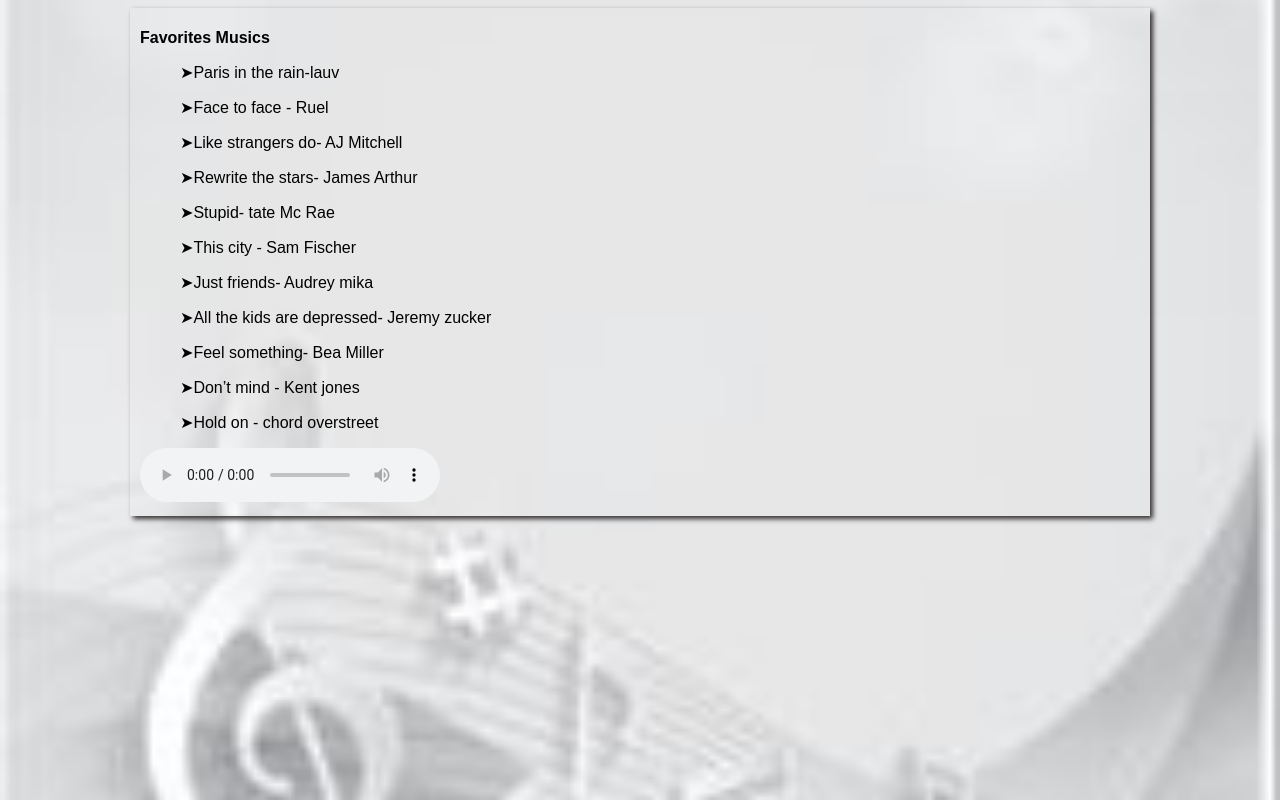
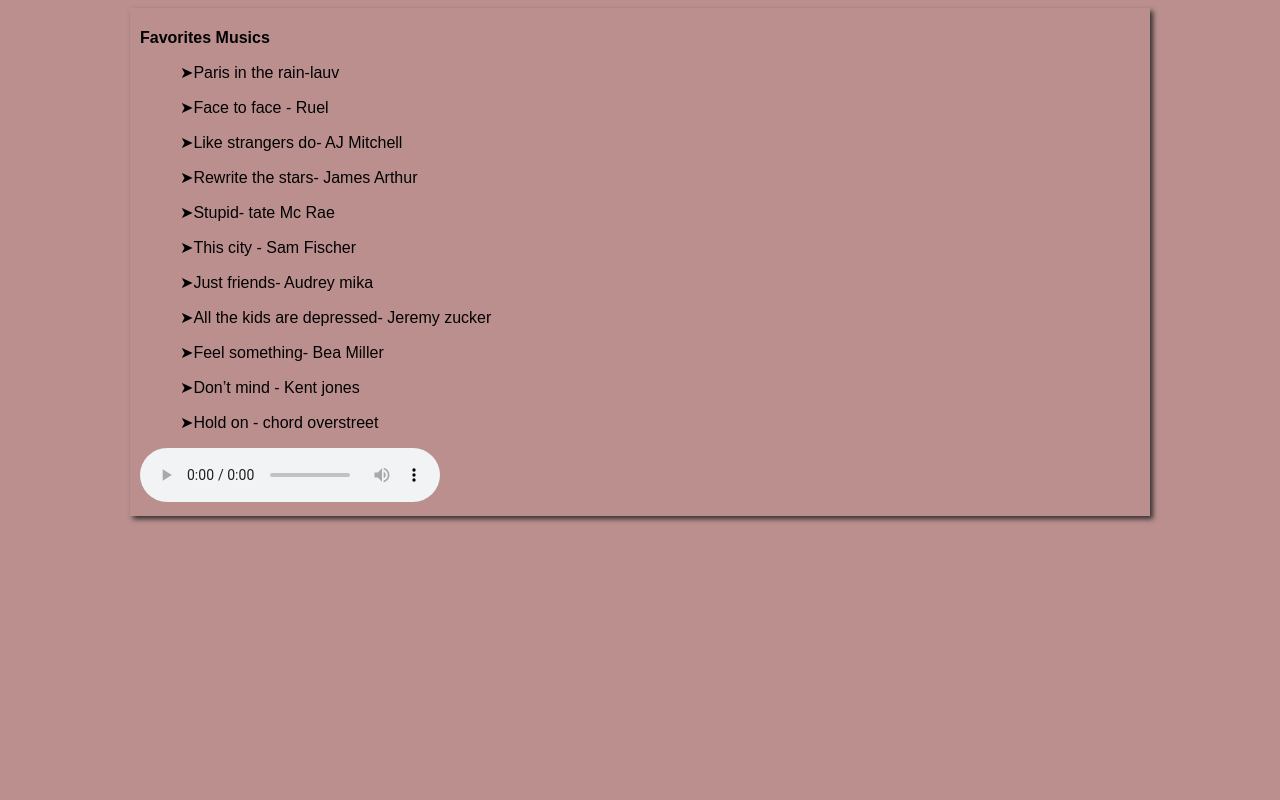
Before and after one commit to ANAALESANDRA/projeto-site, a plain HTML site: page index.html in a window 1280 px wide. Drawn offline with Linux system fonts and the light colour scheme.

Commit message:
atualizar

```diff
--- a/estilos/style.css
+++ b/estilos/style.css
@@ -4,7 +4,7 @@
 }
 
 body{
-  background: url("../images/background_music.JPG") center center no-repeat fixed;
+  background:rosybrown;
   -webkit-background-size: cover;
   -moz-background-size: cover;
   -o-background-size: cover;
```
